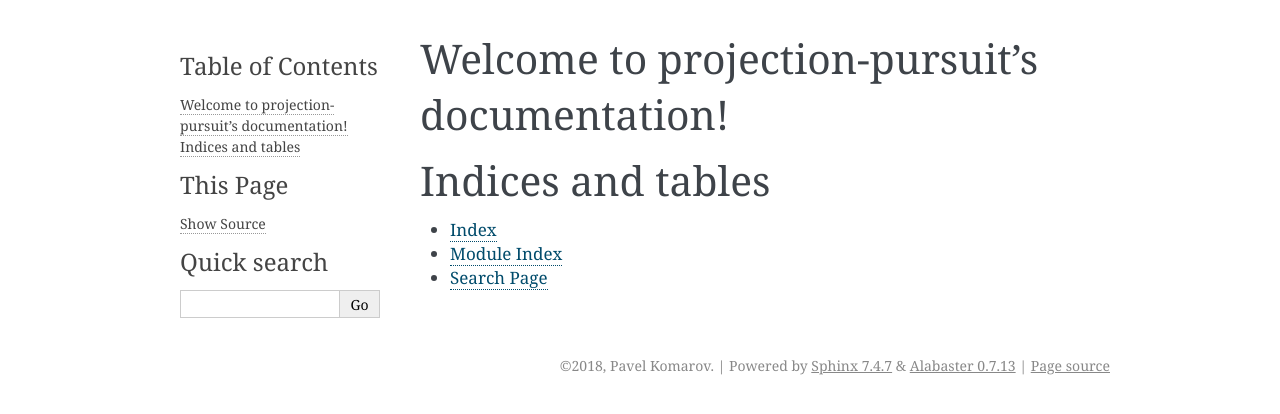
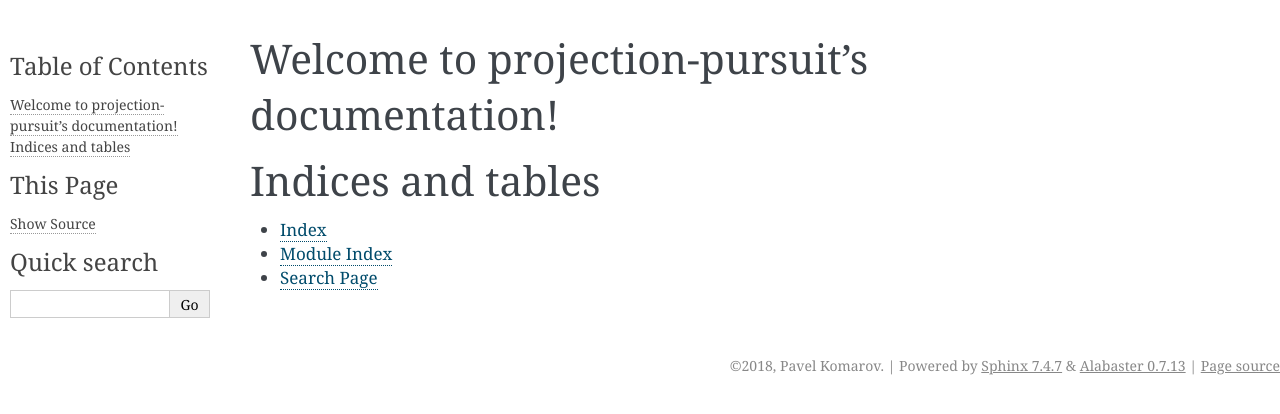
Before and after one commit to pavelkomarov/projection-pursuit, a Sphinx documentation site: the page built from doc/index.rst, in a window 1280 px wide. Shown: the top 414 px of the page. Built offline with Sphinx 7.4.7, drawn with Linux system fonts in a browser that asks for light colours.

Commit message:
Update conf.py

```diff
--- a/doc/conf.py
+++ b/doc/conf.py
@@ -94,7 +94,7 @@ html_theme = 'alabaster'
 # Theme options are theme-specific and customize the look and feel of a theme
 # further.  For a list of options available for each theme, see the
 # documentation.
-html_theme_options = {}
+html_theme_options = {'page_width': 'auto'}
 
 # Add any paths that contain custom static files (such as style sheets) here,
 # relative to this directory. They are copied after the builtin static files,
```
